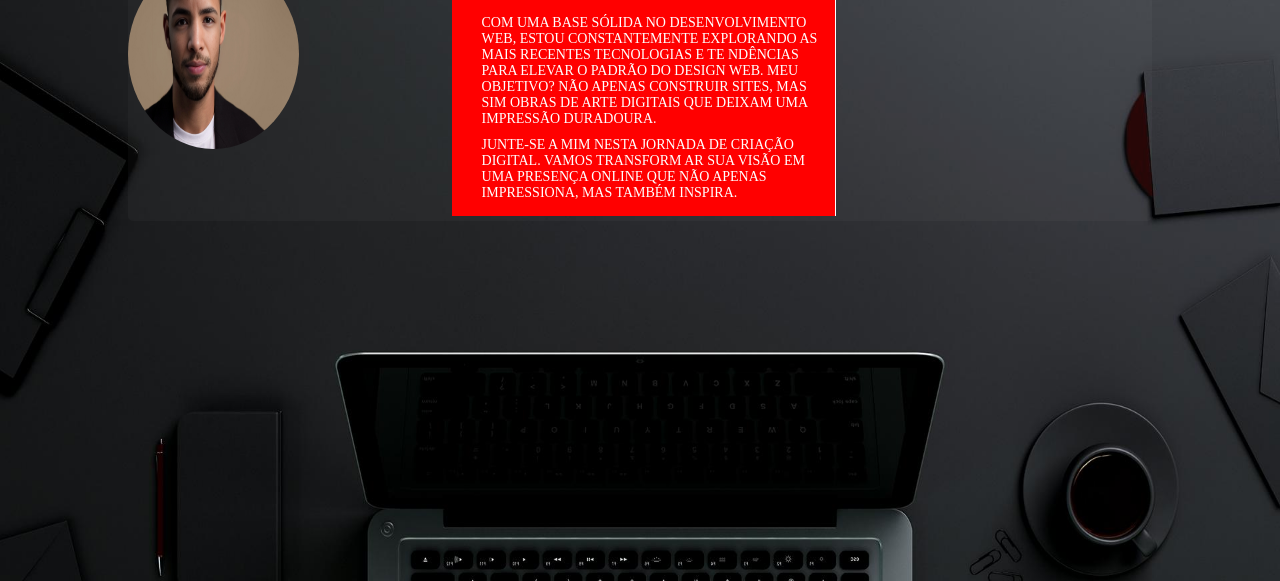
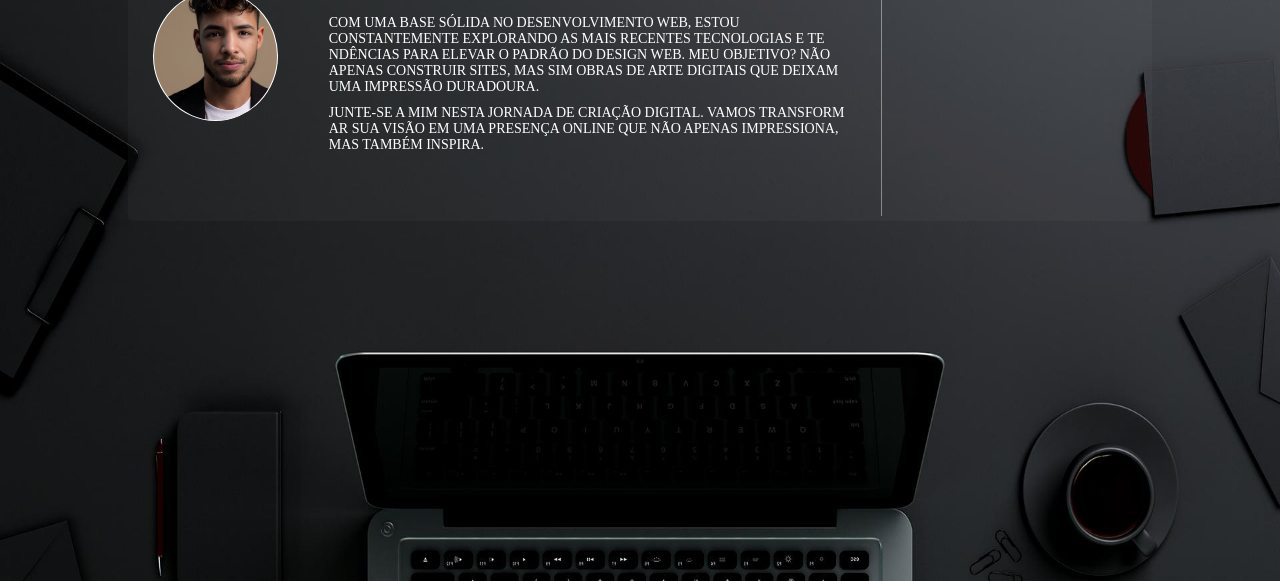
Before and after one commit to Guicoding01/portifolio_site, a plain HTML site: page index.html in a window 1280 px wide. Shown: the part 219-800 px from the top of the page. Drawn offline with Linux system fonts and the light colour scheme.

Commit message:
alinhamento

```diff
--- a/index.html
+++ b/index.html
@@ -12,15 +12,13 @@
         <h3>Portifolio</h3>
         <h3>contato</h3>
     </div>
-    <div class="sessao p_img">
-        <section>
-            <img src="./assets/guiAi.png">
-        </section>
+    <div class="sessao">
+            <div class="img"></div>
         <section class="description">
           <div class="w50">
             <div class="conteiner-sobre">
                 <h1>Olá, seja bem vindo!</h1>
-                <h2>Eu sou o <strong>Guilherme</strong></h2>
+                <h2>Eu sou o <strong>Guilherme Lima</strong></h2>
                 <p>
                     Com uma base sólida no desenvolvimento web, estou constantemente explorando as mais recentes tecnologias e te
                     ndências para elevar o padrão do design web. Meu objetivo? Não apenas construir sites, mas sim obras de arte digitais
--- a/style.css
+++ b/style.css
@@ -17,7 +17,7 @@ html,head{
     margin: 10px auto;
     width: 25%;
     border-radius: 1px;
-    border: 1px solid white;
+    border: 1px solid rgba(255, 255, 255, 0.415);
 
 }
 h3{
@@ -41,18 +41,22 @@ h3:hover{
     background-color: rgba(255, 255, 255, 0.026);
     width: 80%;
     border-radius: 5px;
+    display: flex;
+    justify-content: space-evenly;
+    align-items: center;
+}
 
+.img{
+    background-image: url('./assets/guiAi.png');
+    background-size: cover;
+    display: inline-block;
+    background-repeat: no-repeat;
+    height: 130px;
+    border-radius:50%;
+    width: 15%;
+    margin-left: 25px;
+    border: 1px solid white;
 
-}
-.p_img{
-    display: flex;
-    align-items: center;
-
-}
-img{
-    height: 190px;
-    border-radius:50%;
-    width: 80%;
 
 }
 
@@ -61,9 +65,6 @@ img{
     width: 100%;
     margin: 15px 2%;
     display: flex;
-    justify-content: space-evenly;
-
-
 }
 
 h1{
@@ -79,7 +80,6 @@ h1{
     color: rgb(255, 255, 255);
     font-size: 40px;
 
-
 }
 strong{
     color: rgb(14, 31, 35);
@@ -92,11 +92,15 @@ p{
     text-transform: uppercase;
 }
 .w50{
-    max-width: 50%;
-    background-color: red;
-    border-right: 1px solid white;
+    width: 70%;
+    border-right: 1px solid rgba(255, 255, 255, 0.415);
 }
 .habilidades{
-    display: block;
-    max-width: 50%;
+    display: flex;
+    width: 30%;
+    justify-content: center;
+    margin-top: 7px;
 }
+.habilidades h2{
+    color:white;
+}
```
